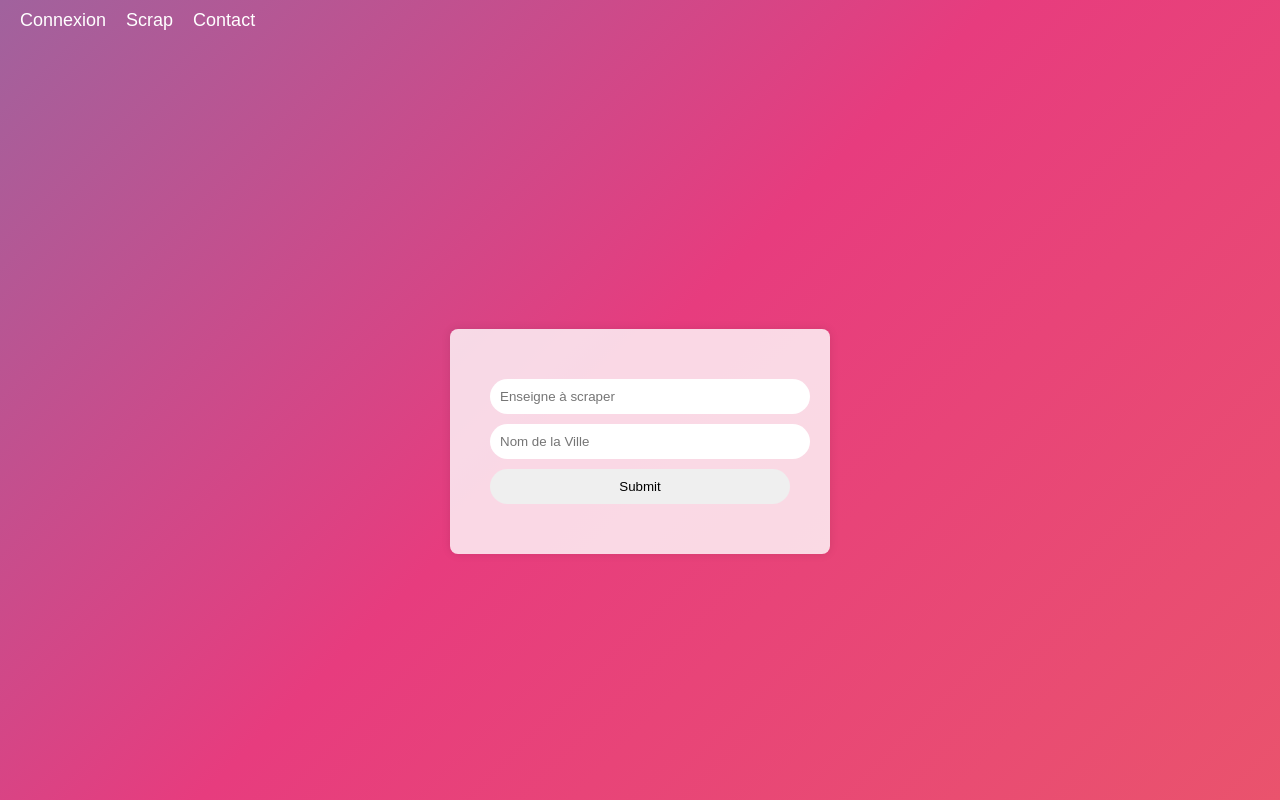
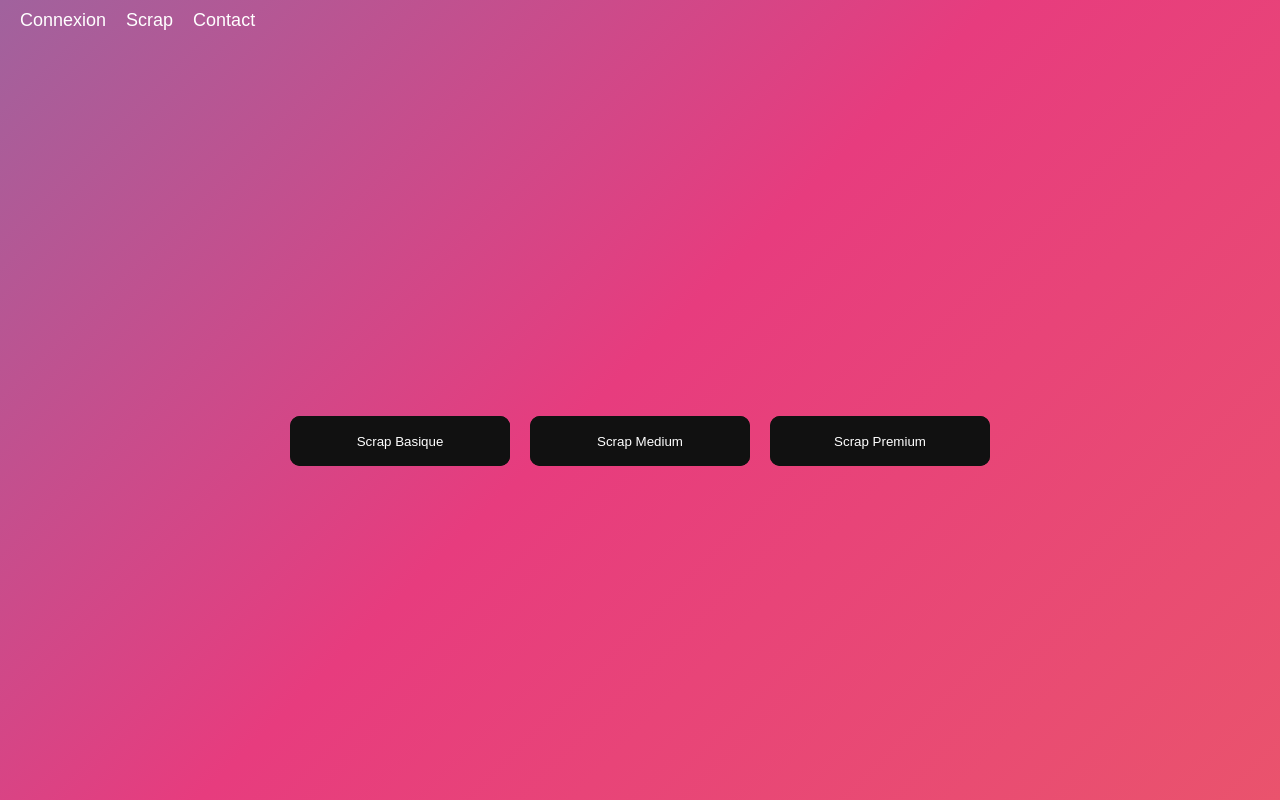
Before and after one commit to samiHEL/ReactDjangoScrap, a React (Create React App) app in the folder reactDjangoV1/frontend/: page /login in a window 1280 px wide. Both pictures are taken after a click on the button "Login". Built offline with nearby package versions, Linux system fonts and the light colour scheme.

Commit message:
new version with 3 buttons

```diff
--- a/reactDjangoV1/frontend/src/App.css
+++ b/reactDjangoV1/frontend/src/App.css
@@ -1,3 +1,4 @@
+/* Styles existants */
 body, html {
   height: 100%;
   margin: 0;
@@ -16,8 +17,6 @@ body, html {
   z-index: 0;
 }
 
-
-
 @keyframes gradientBG {
   0% {
     background-position: 0% 50%;
@@ -29,7 +28,6 @@ body, html {
     background-position: 0% 50%;
   }
 }
-
 
 .form-container {
   display: flex;
@@ -48,6 +46,7 @@ body, html {
   width: 300px;
   z-index: 1;
 }
+
 input, button {
   display: block;
   width: 100%;
@@ -108,6 +107,7 @@ button:focus {
   width: 10em;
   height: 10em;
 }
+
 .loader {
   margin: 60px auto;
   font-size: 10px;
@@ -129,7 +129,6 @@ button:focus {
     transform: rotate(360deg);
   }
 }
-
 
 .landing-page {
   display: flex;
@@ -166,7 +165,6 @@ button:focus {
   background-color: #0056b3; /* Darker shade on hover */
 }
 
-
 #company-name {
   transition: transform 0.3s ease, color 0.3s ease;
   cursor: pointer;
@@ -176,7 +174,6 @@ button:focus {
   transform: scale(1.1); /* Makes the text slightly larger */
   color: #36D7B7; /* Change color on hover, use your theme color */
 }
-
 
 .landing-page button {
   padding: 10px 20px; /* Adjust padding as needed */
@@ -212,3 +209,76 @@ button:focus {
 .signup-message a:hover {
   text-decoration: underline;
 }
+
+/* Styles ajoutés pour les boutons lumineux */
+.button-container {
+  display: flex;
+  flex-direction: row; /* Change to row for horizontal layout */
+  align-items: center;
+  justify-content: center;
+}
+
+.button-block {
+  text-align: center;
+  margin: 10px;
+}
+
+.glow-on-hover {
+  width: 220px;
+  height: 50px;
+  border: none;
+  outline: none;
+  color: #fff;
+  background: #111;
+  cursor: pointer;
+  position: relative;
+  z-index: 0;
+  border-radius: 10px;
+}
+
+.glow-on-hover:before {
+  content: '';
+  background: linear-gradient(45deg, #ff0000, #ff7300, #fffb00, #48ff00, #00ffd5, #002bff, #7a00ff, #ff00c8, #ff0000);
+  position: absolute;
+  top: -2px;
+  left: -2px;
+  background-size: 400%;
+  z-index: -1;
+  filter: blur(5px);
+  width: calc(100% + 4px);
+  height: calc(100% + 4px);
+  animation: glowing 20s linear infinite;
+  opacity: 0;
+  transition: opacity .3s ease-in-out;
+  border-radius: 10px;
+}
+
+.glow-on-hover:active {
+  color: #000;
+}
+
+.glow-on-hover:active:after {
+  background: transparent;
+}
+
+.glow-on-hover:hover:before {
+  opacity: 1;
+}
+
+.glow-on-hover:after {
+  z-index: -1;
+  content: '';
+  position: absolute;
+  width: 100%;
+  height: 100%;
+  background: #111;
+  left: 0;
+  top: 0;
+  border-radius: 10px;
+}
+
+@keyframes glowing {
+  0% { background-position: 0 0; }
+  50% { background-position: 400% 0; }
+  100% { background-position: 0 0; }
+}
--- a/reactDjangoV1/frontend/src/Scrap.js
+++ b/reactDjangoV1/frontend/src/Scrap.js
@@ -7,6 +7,7 @@ const Scrap = () => {
   const [brand, setBrand] = useState('');
   const [city, setCity] = useState('');
   const [loading, setLoading] = useState(false);  // État pour le chargement
+  const [scrapType, setScrapType] = useState('');  // État pour le type de scraping
 
   const handleSubmit = () => {
     if (!brand || !city) {
@@ -14,7 +15,19 @@ const Scrap = () => {
       return;
     }
     setLoading(true);  // Commence le chargement
-    axios.post('http://localhost:8000/api/submit', { brand, city }, { responseType: 'blob' })
+    let apiRoute = '';
+    switch(scrapType) {
+      case 'medium':
+        apiRoute = 'http://localhost:8000/api/submit_medium';
+        break;
+      case 'premium':
+        apiRoute = 'http://localhost:8000/api/submit_prenium';
+        break;
+      default:
+        apiRoute = 'http://localhost:8000/api/submit';
+    }
+
+    axios.post(apiRoute, { brand, city }, { responseType: 'blob' })
       .then(response => {
         const url = window.URL.createObjectURL(new Blob([response.data]));
         const link = document.createElement('a');
@@ -31,8 +44,7 @@ const Scrap = () => {
       });
   };
 
-  return (
-    <div className="form-container">
+  const renderForm = () => (
     <div className="form-box">
       <input type="text" value={brand} onChange={e => setBrand(e.target.value)} placeholder="Enseigne à scraper" />
       <input type="text" value={city} onChange={e => setCity(e.target.value)} placeholder="Nom de la Ville" />
@@ -41,6 +53,25 @@ const Scrap = () => {
       </button>
       {loading && <BeatLoader size={15} color={"#36D7B7"} />}
     </div>
+  );
+
+  return (
+    <div className="form-container">
+      {!scrapType ? (
+        <div className="button-container">
+          <div className="button-block">
+            <button className="glow-on-hover" onClick={() => setScrapType('basic')}>Scrap Basique</button>
+          </div>
+          <div className="button-block">
+            <button className="glow-on-hover" onClick={() => setScrapType('medium')}>Scrap Medium</button>
+          </div>
+          <div className="button-block">
+            <button className="glow-on-hover" onClick={() => setScrapType('premium')}>Scrap Premium</button>
+          </div>
+        </div>
+      ) : (
+        renderForm()
+      )}
     </div>
   );
 };
```
Also changed, not shown: 1 other file (tests, documents, lock files or other folders). Lines whose indentation alone changed are shown as unchanged.
